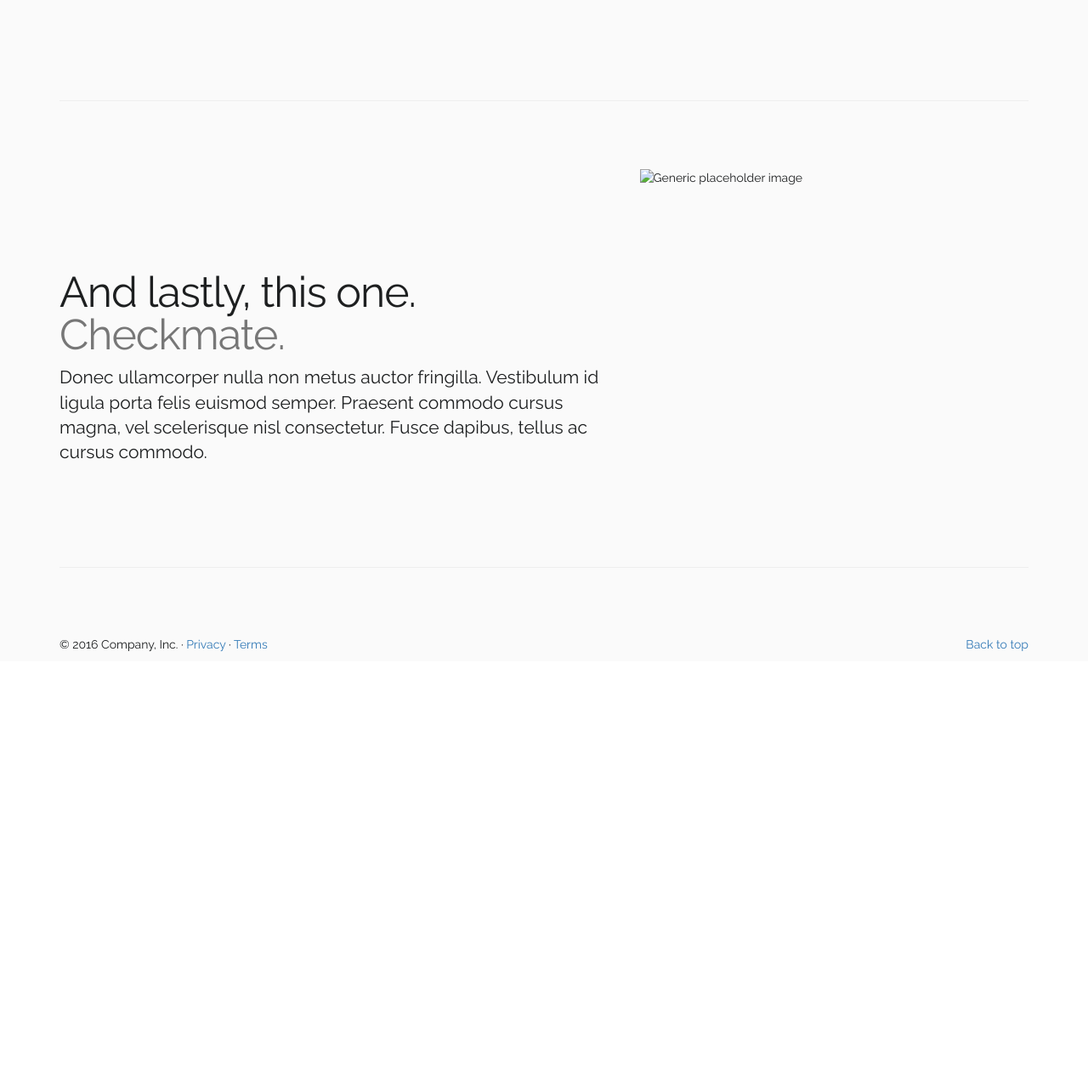
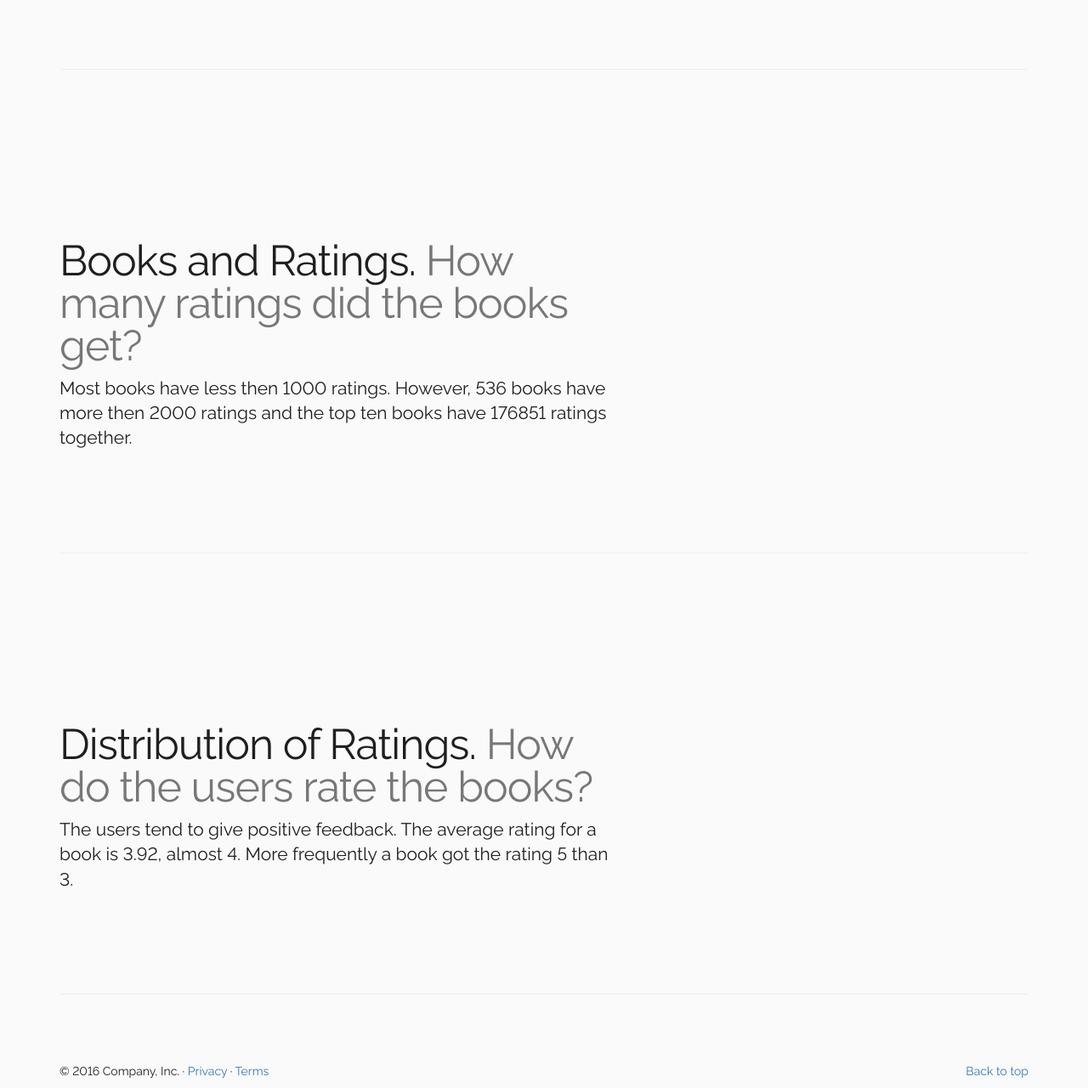
Before and after one commit to christofranz/book-recommendation-engine, a Flask app: template book_app/templates/index.html in a window 1280 px wide. Shown: the part 2019-3299 px from the top of the page at 85% size. Before the commit the page ends 2786 px from the top, so only its background shows below. Run offline with Flask 2, Linux system fonts and the light colour scheme; the template is opened without the code that fills it: most values are stand-ins (such as "Sample title", 1, 10 or a date in 2020); parts of the project's set-up code (start-up, migrations or seed data) failed here and were passed over; some libraries are stand-ins or nearby versions.

Commit message:
Fill main page with content and plotly graphs

```diff
--- a/book_app/static/styles/carousel.css
+++ b/book_app/static/styles/carousel.css
@@ -5,6 +5,7 @@
 body {
   padding-bottom: 40px;
   color: #5a5a5a;
+  font-variant-numeric: lining-nums;
 }
 
 
--- a/book_app/templates/index.html
+++ b/book_app/templates/index.html
@@ -198,11 +198,12 @@
 
       <div class="row featurette">
         <div class="col-md-7">
-          <h2 class="featurette-heading">First featurette heading. <span class="text-muted">It'll blow your mind.</span></h2>
-          <p class="lead">Donec ullamcorper nulla non metus auctor fringilla. Vestibulum id ligula porta felis euismod semper. Praesent commodo cursus magna, vel scelerisque nisl consectetur. Fusce dapibus, tellus ac cursus commodo.</p>
+          <h2 class="featurette-heading">The dataset. <span class="text-muted">What is used for recommendations?</span></h2>
+          <p class="lead">For this book recommendation engine prototype a dataset of <b>{{n_books}}</b> books and <b>{{n_ratings}}</b> ratings of <b>{{n_users}}</b> users is used.</p>
         </div>
         <div class="col-md-5">
-          <img class="featurette-image img-responsive center-block" src="holder.js/500x500/auto" alt="Generic placeholder image">
+          <img class="featuette-image img-responsive center-block" src="/static/img/thejakartapost.jpeg" alt="jarkartapost books">
+          <p><i>Source: </i><a href="https://www.thejakartapost.com/">thejakartapost.com</a></p>
         </div>
       </div>
 
@@ -210,11 +211,11 @@
 
       <div class="row featurette">
         <div class="col-md-7 col-md-push-5">
-          <h2 class="featurette-heading">Oh yeah, it's that good. <span class="text-muted">See for yourself.</span></h2>
+          <h2 class="featurette-heading">Users and Ratings. <span class="text-muted">How often did the user rate a book?</span></h2>
           <p class="lead">Donec ullamcorper nulla non metus auctor fringilla. Vestibulum id ligula porta felis euismod semper. Praesent commodo cursus magna, vel scelerisque nisl consectetur. Fusce dapibus, tellus ac cursus commodo.</p>
         </div>
         <div class="col-md-5 col-md-pull-7">
-          <img class="featurette-image img-responsive center-block" src="https://images.gr-assets.com/books/1447303603m/2767052.jpg" alt="Generic placeholder image">
+          <div id="{{ids[1]}}"></div>
         </div>
       </div>
 
@@ -222,11 +223,25 @@
 
       <div class="row featurette">
         <div class="col-md-7">
-          <h2 class="featurette-heading">And lastly, this one. <span class="text-muted">Checkmate.</span></h2>
-          <p class="lead">Donec ullamcorper nulla non metus auctor fringilla. Vestibulum id ligula porta felis euismod semper. Praesent commodo cursus magna, vel scelerisque nisl consectetur. Fusce dapibus, tellus ac cursus commodo.</p>
+          <h2 class="featurette-heading">Books and Ratings. <span class="text-muted">How many ratings did the books get?</span></h2>
+          <p class="lead">Most books have less then 1000 ratings. However, 536 books have more then 2000 ratings and the top ten books have 176851 ratings together.</p>
         </div>
         <div class="col-md-5">
-          <img class="featurette-image img-responsive center-block" data-src="holder.js/500x500/auto" alt="Generic placeholder image">
+          <!--<img class="featurette-image img-responsive center-block" data-src="holder.js/500x500/auto" alt="Generic placeholder image">-->
+          <div id="{{ids[2]}}"></div>
+        </div>
+      </div>
+
+      <hr class="featurette-divider">
+
+      <div class="row featurette">
+        <div class="col-md-7">
+          <h2 class="featurette-heading">Distribution of Ratings. <span class="text-muted">How do the users rate the books?</span></h2>
+          <p class="lead">The users tend to give positive feedback. The average rating for a book is 3.92, almost 4. More frequently a book got the rating 5 than 3.</p>
+        </div>
+        <div class="col-md-5">
+          <!--<img class="featurette-image img-responsive center-block" data-src="holder.js/500x500/auto" alt="Generic placeholder image">-->
+          <div id="{{ids[0]}}"></div>
         </div>
       </div>
 
@@ -247,6 +262,7 @@
     ================================================== -->
     <!-- Placed at the end of the document so the pages load faster -->
     <script src="https://ajax.googleapis.com/ajax/libs/jquery/1.12.4/jquery.min.js"></script>
+    <script src="https://cdn.plot.ly/plotly-latest.min.js"></script>
     <script>window.jQuery || document.write('<script src="../../assets/js/vendor/jquery.min.js"><\/script>')</script>
         <!-- Latest compiled and minified JavaScript -->
         <script src="https://maxcdn.bootstrapcdn.com/bootstrap/3.3.7/js/bootstrap.min.js" integrity="sha384-Tc5IQib027qvyjSMfHjOMaLkfuWVxZxUPnCJA7l2mCWNIpG9mGCD8wGNIcPD7Txa" crossorigin="anonymous"></script>
@@ -254,5 +270,16 @@
     <script src="https://cdnjs.cloudflare.com/ajax/libs/holder/2.9.7/holder.js"></script>
     <!-- IE10 viewport hack for Surface/desktop Windows 8 bug -->
     <script src="../../assets/js/ie10-viewport-bug-workaround.js"></script>
+    <script type="text/javascript">
+      // plots the figure with id
+      // id much match the div id above in the html
+      var figures = {{figuresJSON | safe}};
+      var ids = {{ids | safe}};
+      for(var i in figures) {
+          Plotly.plot(ids[i],
+              figures[i].data,
+              figures[i].layout || {});
+      }
+    </script>
   </body>
 </html>
```
Also changed, not shown: book_app/routes.py (+20 -2 lines), filtering/wrangle_data.py (added, +96 -0 lines).
